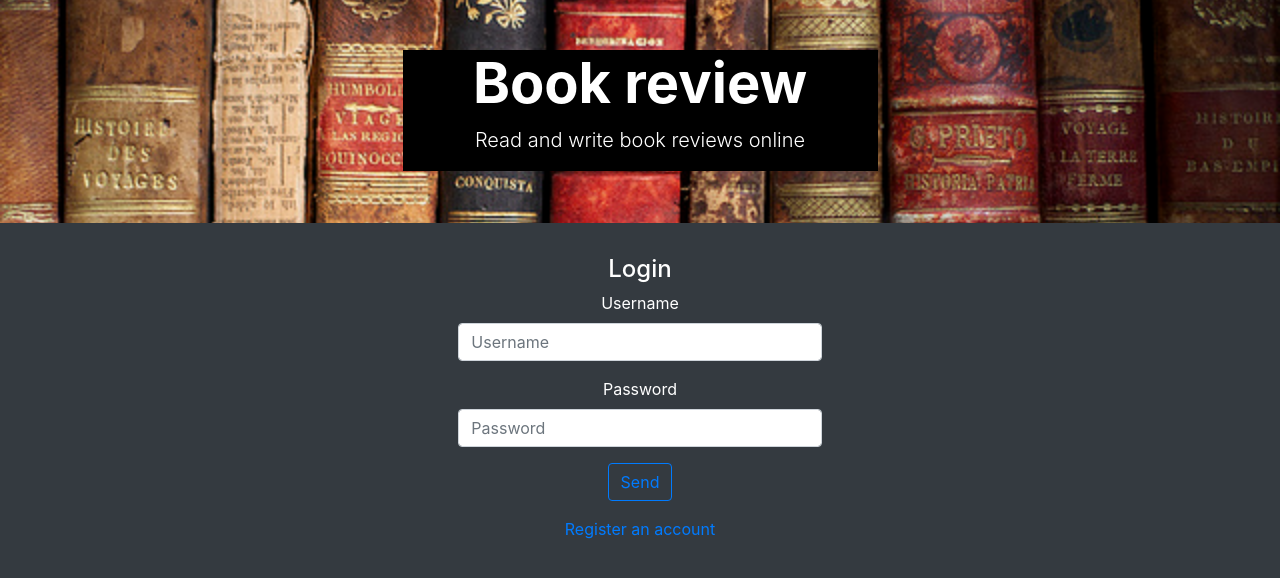
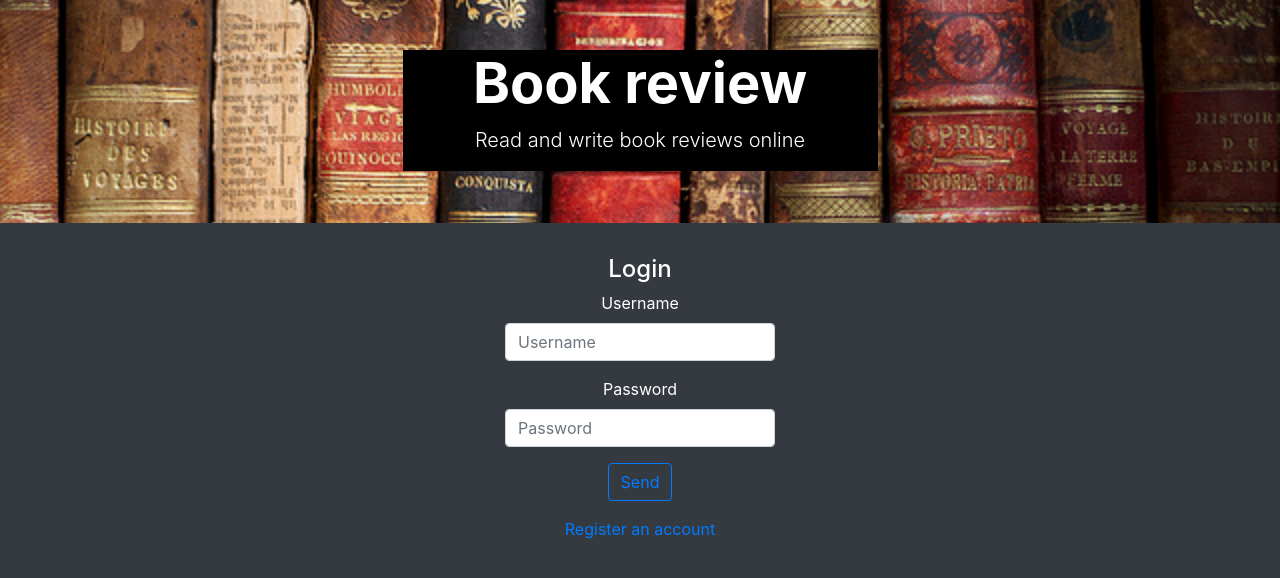
Before and after one commit to ema00/cs50w_project01, a Flask app: page /login in a window 1280 px wide. Shown: the part 57-635 px from the top of the page. Run offline with Flask 2, Linux system fonts and the light colour scheme; some libraries are stand-ins or nearby versions.

Commit message:
changed login username and passord fields size

```diff
--- a/templates/login.html
+++ b/templates/login.html
@@ -39,14 +39,14 @@
         <form id="search_nav" class="my-2 my-lg-0" action="{{ url_for('login_post') }}" method="post">
 
           <div class="form-row justify-content-center">
-            <div class="col-md-4 mb-3">
+            <div class="col-md-3 mb-3">
               <label for="input_username" class="text-white">Username</label>
               <input type="text" class="form-control" id="input_username" placeholder="Username" name="username">
             </div>
           </div>
 
           <div class="form-row justify-content-center">
-            <div class="col-md-4 mb-3">
+            <div class="col-md-3 mb-3">
               <label for="input_password" class="text-white">Password</label>
               <input type="password" class="form-control" id="input_password" placeholder="Password" name="password">
             </div>
```
